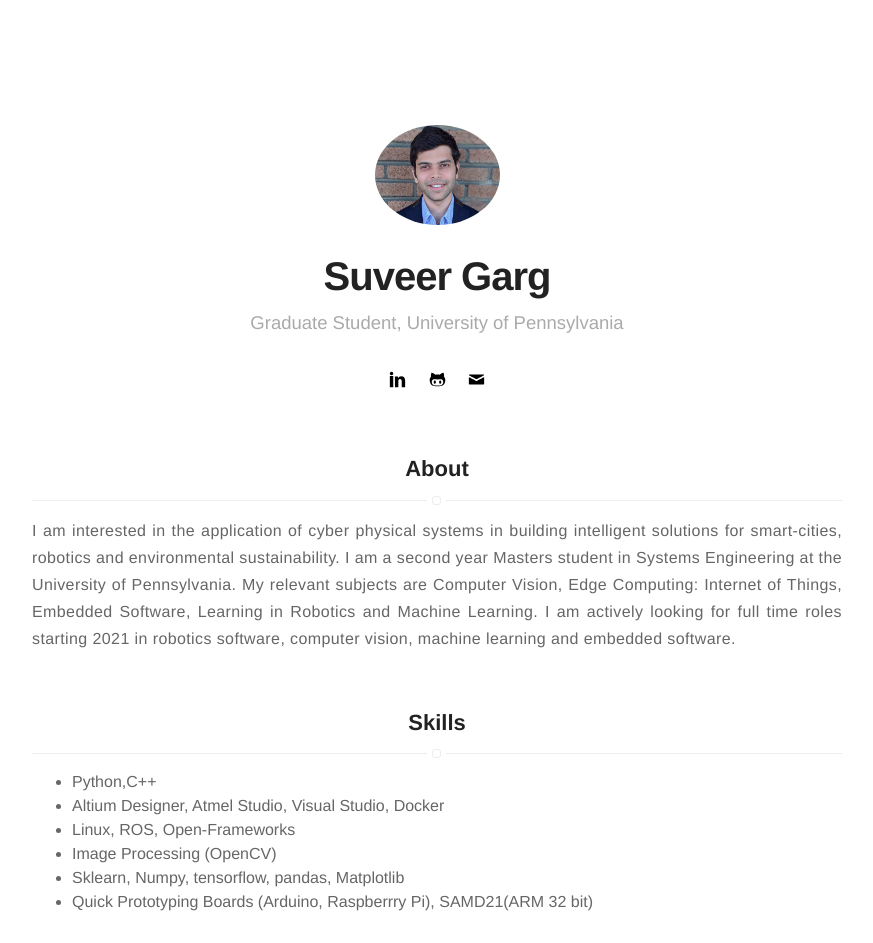
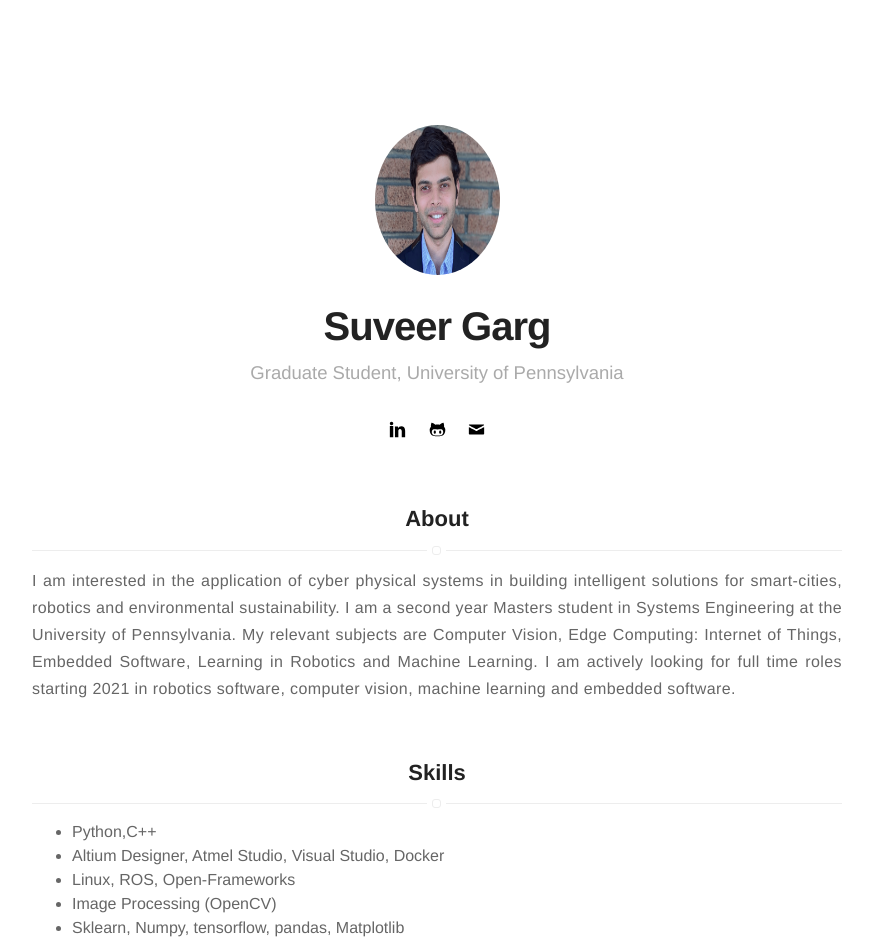
Before and after one commit to suveergarg/suveergarg.github.io, a Jekyll site: the page built from index.html, in a window 1280 px wide. Shown: the top 943 px of the page, without its empty margins (203-1076 px from the left). Built offline with Jekyll 4.4.1, drawn with Linux system fonts in a browser that asks for light colours.

Commit message:
Size changes

```diff
--- a/_includes/header.html
+++ b/_includes/header.html
@@ -1,6 +1,6 @@
 <header class="header-home {% if site.animation %}animated{% endif %}">
     <span class="link">
-        <img class="selfie" width="100" height="100" alt="{{ site.name }}" src="{% if site.external-image %}{{ site.picture }}{% else %}{{ site.url }}/{{ site.picture }}{% endif %}" />
+        <img class="selfie" width="100" height="150" alt="{{ site.name }}" src="{% if site.external-image %}{{ site.picture }}{% else %}{{ site.url }}/{{ site.picture }}{% endif %}" />
     </span>
 
     <h1 class="title">{{ site.name }}</h1>
```
